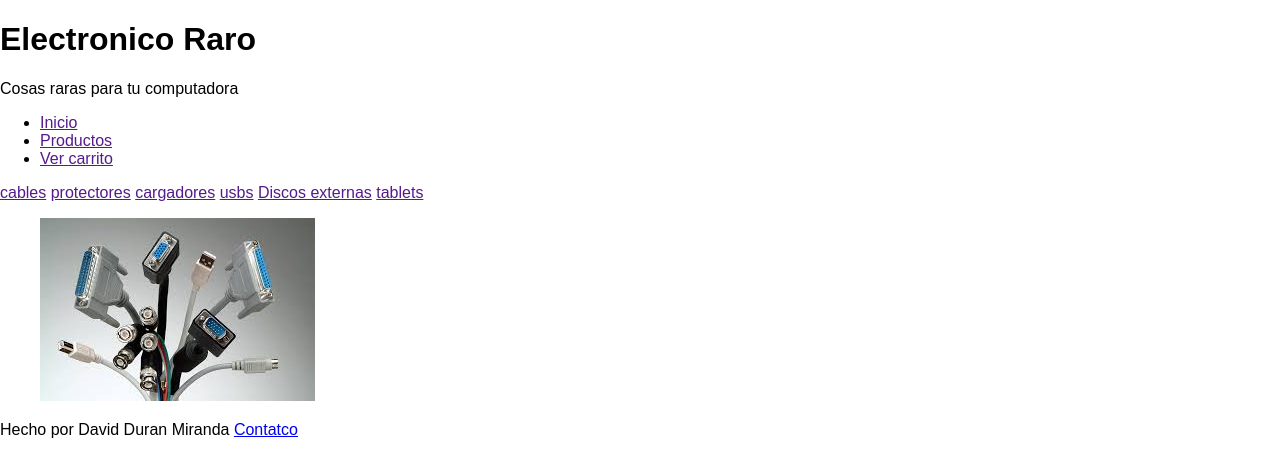
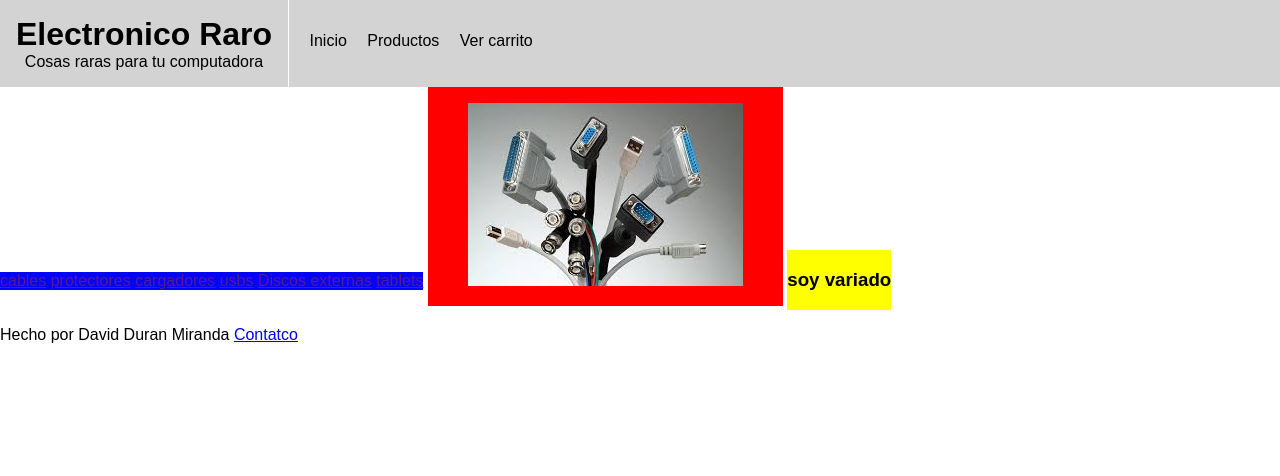
Before and after one commit to eljoven/electronicoraro, a plain HTML site: page template/index.html in a window 1280 px wide. Drawn offline with Linux system fonts and the light colour scheme.

Commit message:
Week 6 S11

```diff
--- /dev/null
+++ b/static/css/estilos.css
@@ -0,0 +1,49 @@
+body{
+	font-size: 16px;
+	font-family: Arial;
+}
+h1{
+	margin: 0;
+}
+header{
+	background-color: lightgray;
+}
+.categorias{
+	background-color: blue;
+	display: inline-block;
+}
+.productos{
+	background-color: red;
+	display: inline-block;
+}
+.variado{
+	background-color: yellow;
+	display: inline-block;
+}
+.eslogan{
+	margin: 0;
+}
+.title{
+	display: inline-block;
+	padding: 1em;
+	text-align: center;
+	border-right: white solid 1px;
+}
+.menu{
+	display: inline-block;
+	list-style: none;
+	vertical-align: top;
+	padding: 2em 0 0 1em;
+}
+.menu ul{
+	margin: 0;
+	padding: 0;
+}
+.menu ul li{
+	display: inline-block;
+	padding-right: 1em;
+}
+.menu ul li a{
+	text-decoration: none;
+	color: black;
+}
--- a/template/index.html
+++ b/template/index.html
@@ -4,12 +4,15 @@
 	<title>Electronico Raro / Tienda en línea</title>
 	<meta charset="utf-8"/>
 	<link rel="stylesheet" type="text/css" href="../static/css/normalize.css">
+	<link rel="stylesheet" type="text/css" href="../static/css/estilos.css">
 </head>
 <body>
 	<header>
-		<h1>Electronico Raro</h1>
-		<p>Cosas raras para tu computadora</p>
-		<nav>
+		<div class="title">
+			<h1>Electronico Raro</h1>
+			<p class="eslogan">Cosas raras para tu computadora</p>
+		</div>
+		<nav class="menu">
 			<ul>
 			<li><a href="">Inicio</a></li>
 			<li><a href="">Productos</a></li>
@@ -35,6 +38,7 @@
 			</article>
 		</section>
 		<section class="variado">
+			<h3>soy variado</h3>
 		</section>
 	</div>
 	<footer>
```
